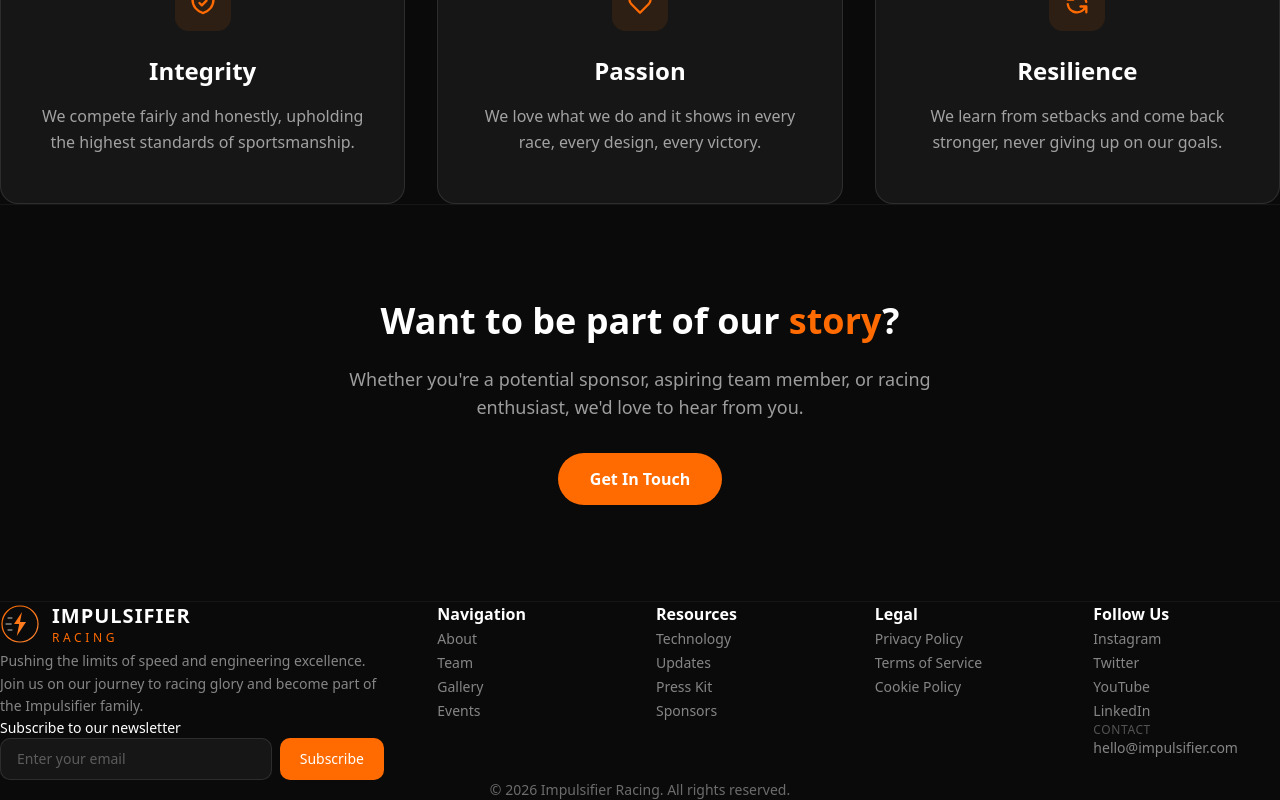
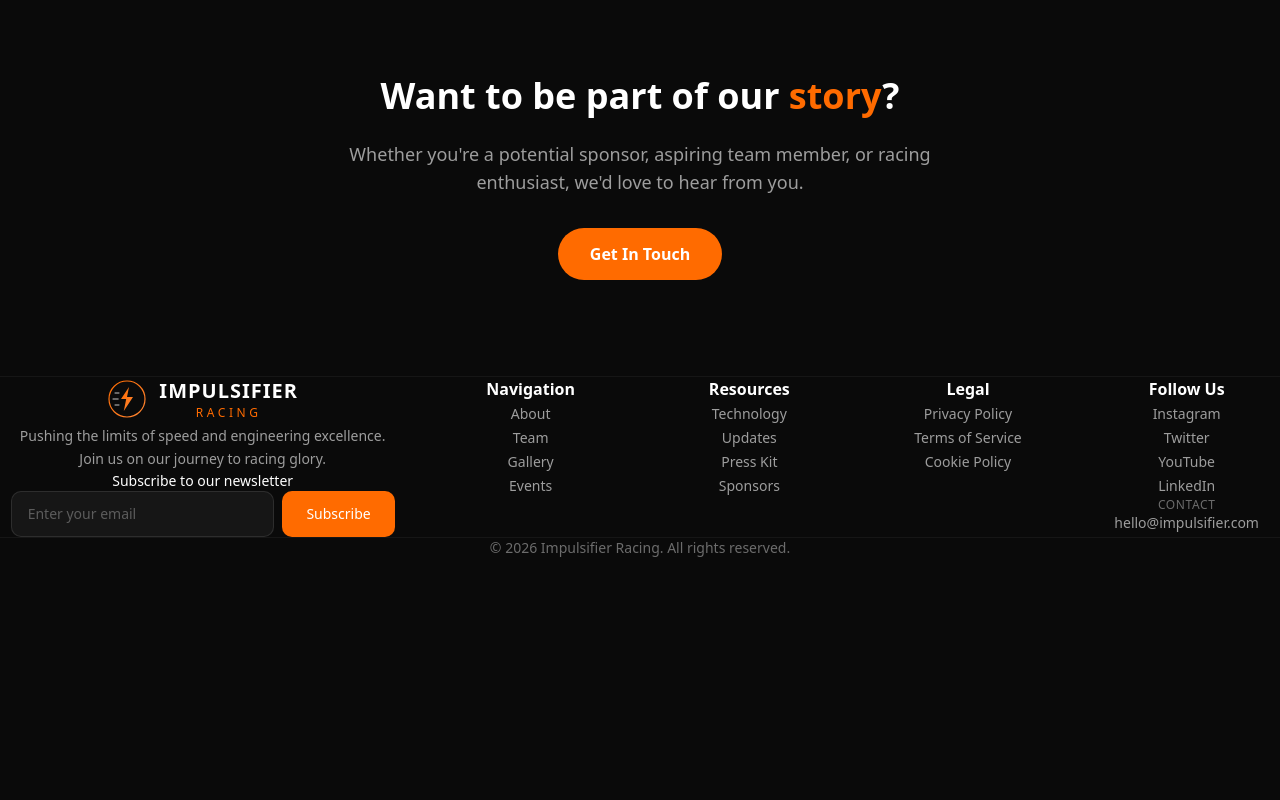
Before and after one commit to DevanshG0el/impulsifierracing, a Next.js app: page /about in a window 1280 px wide. Shown: the part 1902-2702 px from the top of the page. After the commit the page ends 2460 px from the top, so only its background shows below. Built offline with nearby package versions, Linux system fonts and the light colour scheme.

Commit message:
soldified nav and some fix to mobile view

```diff
--- a/src/app/about/page.tsx
+++ b/src/app/about/page.tsx
@@ -25,9 +25,9 @@ export default function AboutPage() {
   }, []);
 
   return (
-    <div className="bg-[#0a0a0a]">
+    <div className="min-h-screen bg-[#0a0a0a]">
       {/* Hero Section */}
-      <section className="relative min-h-[60vh] flex items-center overflow-hidden bg-[#0a0a0a] border-b border-white/5">
+      <section className="relative py-32 pt-40 bg-gradient-to-b from-[#0a0a0a] via-[#0a0a0a] to-[#0a0a0a] border-b border-white/5">
         {/* Background Gradient */}
         <div className="absolute inset-0 pointer-events-none">
           <div className="absolute top-0 right-0 w-[800px] h-[800px] rounded-full bg-[#ff6b00]/10 blur-3xl" />
--- a/src/app/layout.tsx
+++ b/src/app/layout.tsx
@@ -29,8 +29,11 @@ export default function RootLayout({
       <body
         className={`${geistSans.variable} ${geistMono.variable} antialiased`}
       >
+        {/* Solid Navigation Background Bar */}
+        <div className="fixed top-0 left-0 right-0 h-20 bg-[#0a0a0a]/95 backdrop-blur-md border-b border-white/10 z-[9998]" />
+
         <Navigation />
-        <main>{children}</main>
+        <main className="pt-20">{children}</main>
         <Footer />
       </body>
     </html>
--- a/src/components/Footer.tsx
+++ b/src/components/Footer.tsx
@@ -31,12 +31,12 @@ export default function Footer() {
     return (
         <footer className="w-full bg-[#0a0a0a] border-t border-white/5">
             {/* Main Footer Content */}
-            <div className="w-full px-6 lg:px-12 xl:px-20 py-20">
+            <div className="w-full px-6 lg:px-12 xl:px-20 py-12 md:py-20">
                 <div className="max-w-[1600px] mx-auto">
-                    <div className="grid grid-cols-1 md:grid-cols-2 lg:grid-cols-6 gap-12 lg:gap-8">
+                    <div className="grid grid-cols-1 md:grid-cols-2 lg:grid-cols-6 gap-10 md:gap-12 lg:gap-8">
 
-                        {/* Brand Column - Takes 2 columns */}
-                        <div className="lg:col-span-2">
+                        {/* Brand Column - Takes 2 columns on desktop */}
+                        <div className="lg:col-span-2 text-center md:text-left">
                             <Link href="/" className="inline-flex items-center gap-3 mb-6 group">
                                 <Logo className="w-10 h-10" />
                                 <div className="flex flex-col">
@@ -44,23 +44,23 @@ export default function Footer() {
                                     <span className="text-[#ff6b00] text-xs tracking-[0.3em] uppercase">Racing</span>
                                 </div>
                             </Link>
-                            <p className="text-white/50 text-sm leading-relaxed mb-8 max-w-sm">
-                                Pushing the limits of speed and engineering excellence. Join us on our journey to racing glory and become part of the Impulsifier family.
+                            <p className="text-white/60 text-sm leading-relaxed mb-8 max-w-sm mx-auto md:mx-0">
+                                Pushing the limits of speed and engineering excellence. Join us on our journey to racing glory.
                             </p>
 
                             {/* Newsletter */}
-                            <div className="max-w-sm">
+                            <div className="max-w-sm mx-auto md:mx-0">
                                 <p className="text-white text-sm font-medium mb-3">Subscribe to our newsletter</p>
-                                <div className="flex gap-2">
+                                <div className="flex flex-col sm:flex-row gap-2">
                                     <input
                                         type="email"
                                         placeholder="Enter your email"
                                         className="flex-1 bg-white/5 border border-white/10 rounded-lg text-white text-sm placeholder:text-white/30 focus:outline-none focus:border-[#ff6b00]/50 transition-colors"
-                                        style={{ padding: '10px 16px' }}
+                                        style={{ padding: '12px 16px' }}
                                     />
                                     <button
                                         className="bg-[#ff6b00] text-white text-sm font-medium rounded-lg hover:bg-[#ff8533] transition-colors whitespace-nowrap"
-                                        style={{ padding: '10px 20px' }}
+                                        style={{ padding: '12px 24px' }}
                                     >
                                         Subscribe
                                     </button>
@@ -69,14 +69,14 @@ export default function Footer() {
                         </div>
 
                         {/* Navigation */}
-                        <div>
-                            <h4 className="text-white font-semibold mb-6">Navigation</h4>
-                            <ul className="space-y-3">
+                        <div className="text-center md:text-left">
+                            <h4 className="text-white font-semibold mb-4 md:mb-6">Navigation</h4>
+                            <ul className="space-y-2 md:space-y-3">
                                 {footerLinks.navigation.map((link) => (
                                     <li key={link.name}>
                                         <Link
                                             href={link.href}
-                                            className="text-white/50 hover:text-[#ff6b00] transition-colors text-sm"
+                                            className="text-white/60 hover:text-[#ff6b00] transition-colors text-sm"
                                         >
                                             {link.name}
                                         </Link>
@@ -86,14 +86,14 @@ export default function Footer() {
                         </div>
 
                         {/* Resources */}
-                        <div>
-                            <h4 className="text-white font-semibold mb-6">Resources</h4>
-                            <ul className="space-y-3">
+                        <div className="text-center md:text-left">
+                            <h4 className="text-white font-semibold mb-4 md:mb-6">Resources</h4>
+                            <ul className="space-y-2 md:space-y-3">
                                 {footerLinks.resources.map((link) => (
                                     <li key={link.name}>
                                         <Link
                                             href={link.href}
-                                            className="text-white/50 hover:text-[#ff6b00] transition-colors text-sm"
+                                            className="text-white/60 hover:text-[#ff6b00] transition-colors text-sm"
                                         >
                                             {link.name}
                                         </Link>
@@ -103,14 +103,14 @@ export default function Footer() {
                         </div>
 
                         {/* Legal */}
-                        <div>
-                            <h4 className="text-white font-semibold mb-6">Legal</h4>
-                            <ul className="space-y-3">
+                        <div className="text-center md:text-left">
+                            <h4 className="text-white font-semibold mb-4 md:mb-6">Legal</h4>
+                            <ul className="space-y-2 md:space-y-3">
                                 {footerLinks.legal.map((link) => (
                                     <li key={link.name}>
                                         <Link
                                             href={link.href}
-                                            className="text-white/50 hover:text-[#ff6b00] transition-colors text-sm"
+                                            className="text-white/60 hover:text-[#ff6b00] transition-colors text-sm"
                                         >
                                             {link.name}
                                         </Link>
@@ -120,16 +120,16 @@ export default function Footer() {
                         </div>
 
                         {/* Follow Us */}
-                        <div>
-                            <h4 className="text-white font-semibold mb-6">Follow Us</h4>
-                            <ul className="space-y-3">
+                        <div className="text-center md:text-left">
+                            <h4 className="text-white font-semibold mb-4 md:mb-6">Follow Us</h4>
+                            <ul className="space-y-2 md:space-y-3">
                                 {footerLinks.social.map((link) => (
                                     <li key={link.name}>
                                         <a
                                             href={link.href}
                                             target="_blank"
                                             rel="noopener noreferrer"
-                                            className="text-white/50 hover:text-[#ff6b00] transition-colors text-sm"
+                                            className="text-white/60 hover:text-[#ff6b00] transition-colors text-sm"
                                         >
                                             {link.name}
                                         </a>
@@ -138,12 +138,11 @@ export default function Footer() {
                             </ul>
 
                             {/* Contact */}
-                            <div className="mt-8">
-                                <p className="text-white/30 text-xs uppercase tracking-wider mb-3">Contact</p>
-                                <a href="mailto:hello@impulsifier.com" className="text-white/50 hover:text-[#ff6b00] transition-colors text-sm block mb-2">
+                            <div className="mt-6 md:mt-8">
+                                <p className="text-white/40 text-xs uppercase tracking-wider mb-2 md:mb-3">Contact</p>
+                                <a href="mailto:hello@impulsifier.com" className="text-white/60 hover:text-[#ff6b00] transition-colors text-sm block">
                                     hello@impulsifier.com
                                 </a>
-
                             </div>
                         </div>
                     </div>
@@ -151,13 +150,12 @@ export default function Footer() {
             </div>
 
             {/* Bottom Bar - Full Width */}
-            <div className="w-full pt-8 mt-8">
+            <div className="w-full border-t border-white/5">
                 <div className="w-full px-6 lg:px-12 xl:px-20 py-6">
                     <div className="max-w-[1600px] mx-auto flex flex-col md:flex-row justify-center items-center gap-4">
-                        <p className="text-white/40 text-sm">
+                        <p className="text-white/40 text-sm text-center">
                             © {new Date().getFullYear()} Impulsifier Racing. All rights reserved.
                         </p>
-
                     </div>
                 </div>
             </div>
--- a/src/components/StaggeredMenu.css
+++ b/src/components/StaggeredMenu.css
@@ -14,6 +14,32 @@
   height: 100vh;
   z-index: 9999;
   overflow: hidden;
+}
+
+.staggered-menu-wrapper.fixed.sm-wrapper {
+  position: fixed;
+  top: 0;
+  left: 0;
+  right: 0;
+  z-index: 9999;
+  background: rgba(10, 10, 10, 0.95);
+  backdrop-filter: blur(12px);
+  -webkit-backdrop-filter: blur(12px);
+  border-bottom: 1px solid rgba(255, 255, 255, 0.1);
+}
+
+.sm-header {
+  position: relative;
+  z-index: 10000;
+}
+
+.sm-panel {
+  position: fixed;
+  z-index: 9998;
+}
+
+.sm-toggle {
+  z-index: 10001;
 }
 
 .staggered-menu-header {
```
Also changed, not shown: src/components/ImpulsifierStaggeredMenu.tsx (+47 -26 lines).
